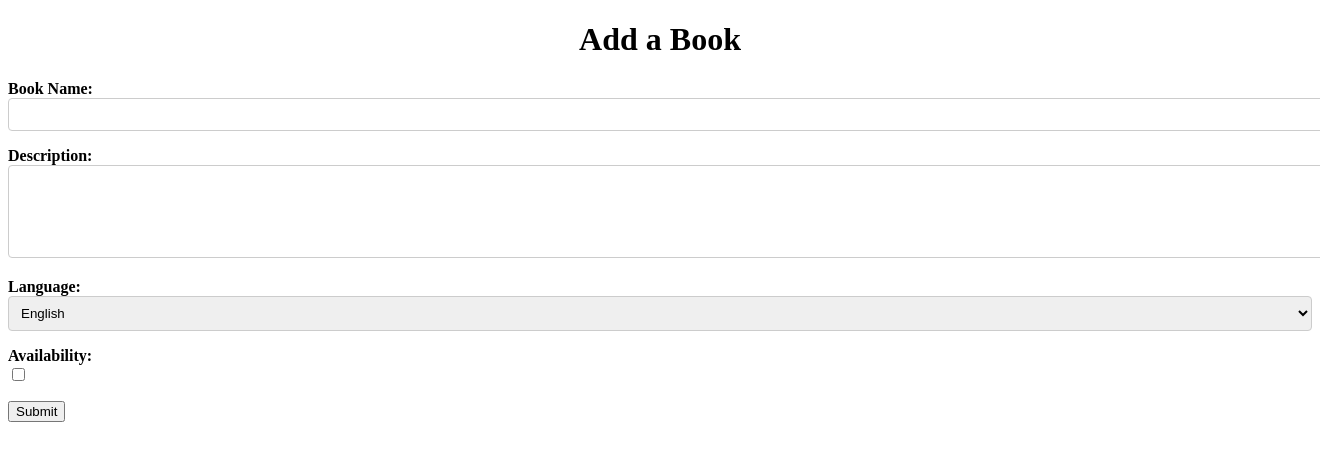
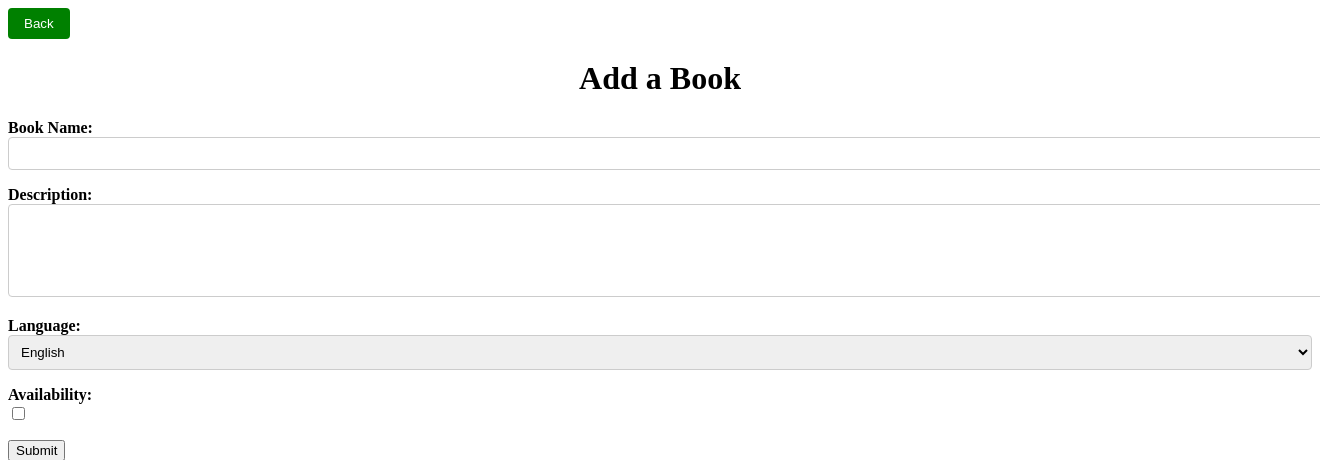
Before and after one commit to loayHajir/sikkaLibrary, a PHP site: page /add.php in a window 1320 px wide; the page is wider, and only the part inside the window is pictured. Shown: the top 460 px of that part. Run offline with PHP 8.4, Linux system fonts and the light colour scheme.

Commit message:
back button

```diff
--- a/add.php
+++ b/add.php
@@ -26,10 +26,24 @@ if (isset($_POST['submit'])) {
 
 <head>
     <link rel="stylesheet" href="../SikkaLibrary/style.css">
+    <style>
+        #back-button{
+        padding: 0.5rem 1rem;
+        background-color:green;
+        color: white;
+        border: none;
+        border-radius: 4px;
+        cursor: pointer;
+        }
+        #back-button a{
+            color:white;
+            text-decoration:none;
+        }
+    </style>
 </head>
 
 <body>
-
+<button id="back-button" onclick="history.back()"><a href="display.php">Back</a></button>
     <h1>Add a Book</h1>
     <form method="post">
         <div class="form-group">
@@ -58,3 +72,6 @@ if (isset($_POST['submit'])) {
 </body>
 
 </html>
+<script>
+
+</script>
```
Also changed, not shown: display.php (+4 -9 lines), style.css (line endings or trailing spaces).
